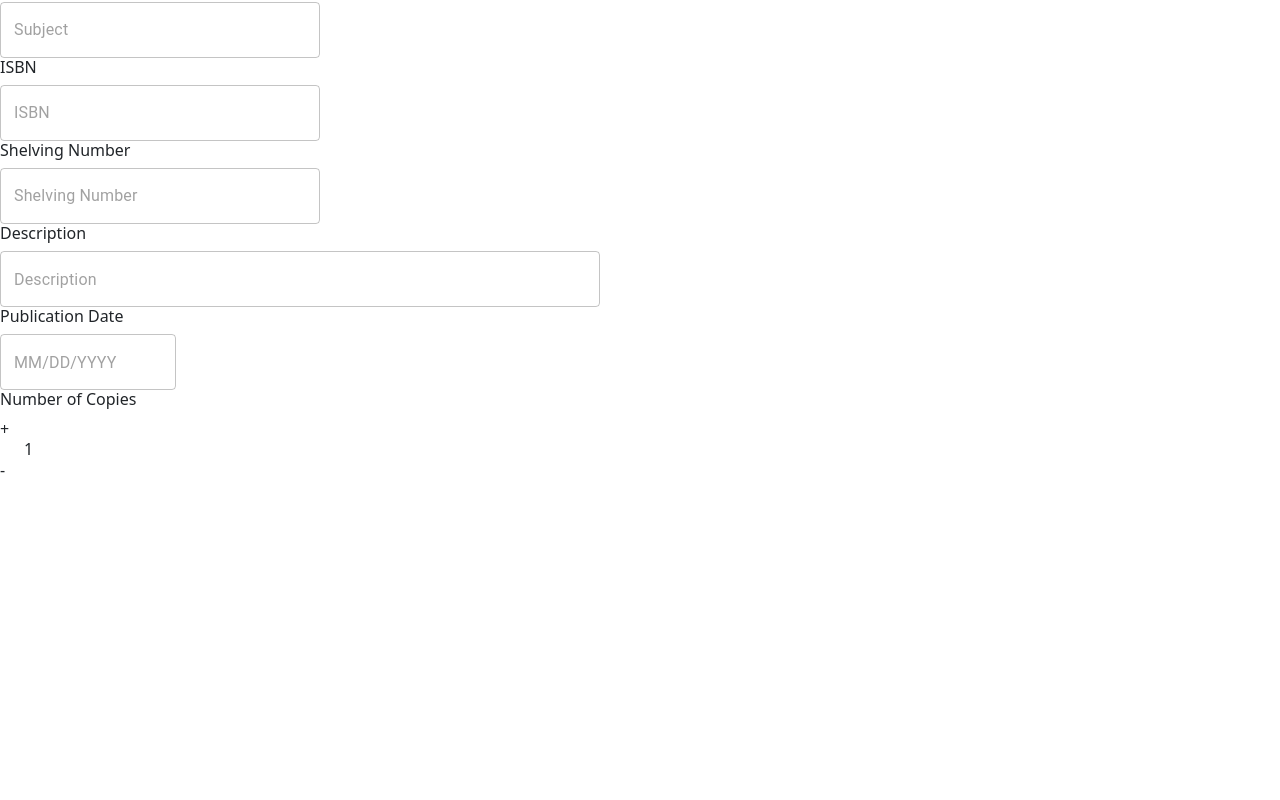
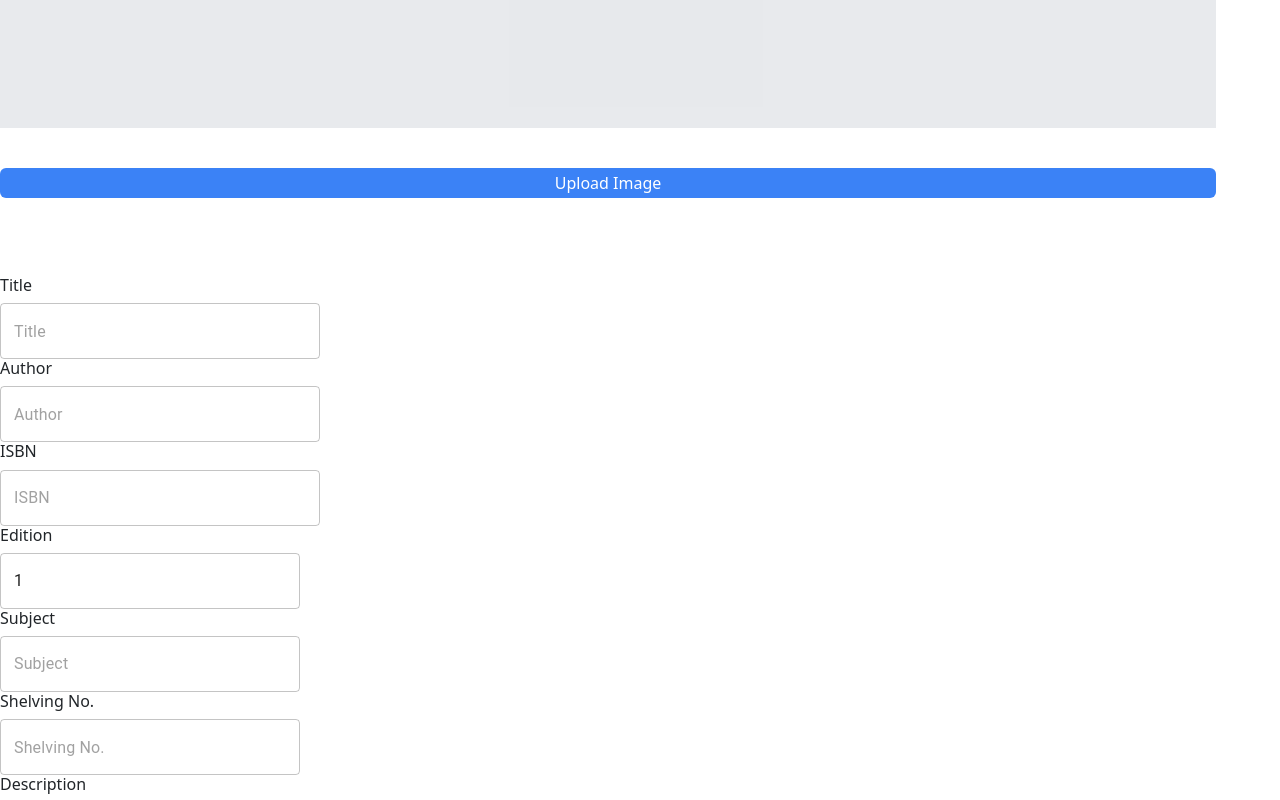
Before and after one commit to td1128/Library_Management_System, a React (Vite) app: page /admin/books/add in a window 1280 px wide. Shown: the part 910-1710 px from the top of the page. Before the commit the page ends 1391 px from the top, so only its background shows below. Built offline with nearby package versions, Linux system fonts and the light colour scheme.

Commit message:
Created DropdownSearch component

```diff
--- a/src/pages/admin/addbook/AddBook.css
+++ b/src/pages/admin/addbook/AddBook.css
@@ -1,9 +1,9 @@
 .inputfield {
-    @apply flex flex-col justify-center gap-2 pr-4
+    @apply flex flex-col gap-2 pr-4 h-fit
 }
 
 .image-upload {
-  @apply flex flex-col align-middle justify-between w-[95%] h-full max-h-[75vh];
+  @apply flex flex-col align-middle justify-between w-[95%] h-[70vh];
 }
 
 .image-upload .placeholder {
--- a/src/pages/admin/addbook/AddBook.jsx
+++ b/src/pages/admin/addbook/AddBook.jsx
@@ -7,9 +7,12 @@ import BookImageUpload from './BookImageUpload'
 import fileUpload from '/src/services/fileUpload'
 import InputTextField from './InputTextField'
 import DescriptionField from './DescriptionField'
+import DropdownSearch from './DropdownSearch'
+
 import addBook from '/src/services/addBook'
 
 import dayjs from 'dayjs'
+import { subjects, shelves } from './searchdata'
 import './AddBook.css'
 
 export const AddBook = () => {
@@ -22,50 +25,52 @@ export const AddBook = () => {
   const [bookCopies, setBookCopies] = useState(1)
   const [bookImage, setBookImage] = useState(null)
   const [shelvingNumber, setShelvingNumber] = useState('')
+  const [bookEdition, setBookEdition] = useState(1)
 
   const inputFields = [
     {
       title: 'Title',
       value: bookTitle,
       handleChange: (e) => setBookTitle(e.target.value),
+      maxWidth: '25vw',
     },
     {
       title: 'Author',
       value: bookAuthor,
       handleChange: (e) => setBookAuthor(e.target.value),
-    },
-    {
-      title: 'Subject',
-      value: bookSubject,
-      handleChange: (e) => setBookSubject(e.target.value),
+      maxWidth: '25vw',
     },
     {
       title: 'ISBN',
       value: bookISBN,
       handleChange: (e) => setBookISBN(e.target.value),
+      maxWidth: '25vw',
     },
     {
-      title: 'Shelving Number',
-      value: shelvingNumber,
-      handleChange: (e) => setShelvingNumber(e.target.value),
+      title: 'Edition',
+      value: bookEdition,
+      handleChange: (e) => setBookEdition(e.target.value),
+      maxWidth: '300px',
     },
   ]
 
-  const handleSubmit = async () => {
+  const handleSubmit = async (e) => {
+    e.preventDefault()
+
     if (!bookImage) return
     try {
       const url = await fileUpload({ file: bookImage })
 
       const req = {
-        shelving_no: shelvingNumber,
+        shelving_no: shelvingNumber.title,
         isbn: bookISBN,
         date_of_publication: dayjs(bookPublicationDate).format('DD-MM-YYYY'),
-        edition: 1,
+        edition: parseInt(bookEdition),
         no_of_copies: bookCopies,
         title: bookTitle,
         cover_img: url,
         author_name: bookAuthor,
-        sub_name: bookSubject,
+        sub_name: bookSubject.title,
         description: bookDescription,
       }
 
@@ -83,7 +88,7 @@ export const AddBook = () => {
   }
 
   return (
-    <div className="flex gap-10 md:gap-10 ml-10 mt-2">
+    <form className="flex gap-10 ml-10 mt-2 pb-4">
       <div className="w-1/2 max-w-96 flex flex-col h-full justify-between items-center">
         <BookImageUpload setImage={setBookImage} />
         <button
@@ -93,21 +98,39 @@ export const AddBook = () => {
           Add Book
         </button>
       </div>
-      <div className="w-full flex flex-col gap-4 mb-16">
+      <div className="w-full grid grid-cols-1 lg:grid-cols-2 gap-10 h-fit">
         {inputFields.map((field, index) => (
           <div key={index} className="inputfield">
             <InputTextField field={field} />
           </div>
         ))}
         <div className="inputfield">
+          <h1 className="text-md"> {`Subject`} </h1>
+          <DropdownSearch
+            title="Subject"
+            suggestions={subjects}
+            value={bookSubject}
+            setValue={setBookSubject}
+          />
+        </div>
+        <div className="inputfield">
+          <h1 className="text-md"> {`Shelving No.`} </h1>
+          <DropdownSearch
+            title="Shelving No."
+            suggestions={shelves}
+            value={shelvingNumber}
+            setValue={setShelvingNumber}
+          />
+        </div>
+        <div className="inputfield col-span-1 lg:col-span-2">
           <DescriptionField
             bookDescription={bookDescription}
             setBookDescription={setBookDescription}
           />
         </div>
-        <div className="flex gap-4 w-fit">
+        <div className="flex gap-10 w-fit">
           <div className="inputfield">
-            <h1 className="text-md my-auto"> {`Publication Date`} </h1>
+            <h1 className="text-md"> {`Publication Date`} </h1>
             <DatePicker
               sx={{ width: '11rem' }}
               value={bookPublicationDate}
@@ -119,7 +142,7 @@ export const AddBook = () => {
             />
           </div>
           <div className="inputfield">
-            <h2 className="text-md my-auto"> {`Number of Copies`} </h2>
+            <h2 className="text-md mb-2"> {`Number of Copies`} </h2>
             <CopyCounter
               bookCopies={bookCopies}
               setBookCopies={setBookCopies}
@@ -127,6 +150,6 @@ export const AddBook = () => {
           </div>
         </div>
       </div>
-    </div>
+    </form>
   )
 }
--- a/src/pages/admin/addbook/CopyCounter.jsx
+++ b/src/pages/admin/addbook/CopyCounter.jsx
@@ -2,7 +2,10 @@ const CopyCounter = ({ bookCopies, setBookCopies }) => {
   return (
     <div className="flex bg-red-100 w-fit">
       <button
-        onClick={() => setBookCopies(bookCopies + 1)}
+        onClick={(e) => {
+          e.preventDefault()
+          setBookCopies(bookCopies + 1)
+        }}
         className="w-8 text-gray-500 text-3xl ml-2"
       >
         {' '}
@@ -10,7 +13,10 @@ const CopyCounter = ({ bookCopies, setBookCopies }) => {
       </button>
       <h1 className="text-xl my-auto mx-4"> {bookCopies} </h1>
       <button
-        onClick={() => setBookCopies(((bookCopies>1) ? bookCopies - 1 : 1))}
+        onClick={(e) => {
+          e.preventDefault()
+          setBookCopies(bookCopies > 1 ? bookCopies - 1 : 1)
+        }}
         className="w-8 text-gray-500 text-3xl mr-2"
       >
         {' '}
--- a/src/pages/admin/addbook/DescriptionField.jsx
+++ b/src/pages/admin/addbook/DescriptionField.jsx
@@ -3,7 +3,7 @@ import { TextField } from '@mui/material'
 const DescriptionField = ({ bookDescription, setBookDescription }) => {
   return (
     <>
-      <h1 className="text-md my-auto"> Description </h1>
+      <h1 className="text-md"> Description </h1>
       <TextField
         id="outlined-basic"
         placeholder="Description"
--- /dev/null
+++ b/src/pages/admin/addbook/DropdownSearch.jsx
@@ -0,0 +1,71 @@
+import * as React from 'react';
+import TextField from '@mui/material/TextField';
+import Autocomplete, { createFilterOptions } from '@mui/material/Autocomplete';
+
+const filter = createFilterOptions();
+
+export default function DropdownSearch({ title, suggestions, value, setValue }) {
+  return (
+    <Autocomplete
+      value={value}
+      onChange={(event, newValue) => {
+        if (typeof newValue === 'string') {
+          setValue({
+            title: newValue,
+          });
+        } else if (newValue && newValue.inputValue) {
+          // Create a new value from the user input
+          setValue({
+            title: newValue.inputValue,
+          });
+        } else {
+          setValue(newValue);
+        }
+      }}
+      filterOptions={(options, params) => {
+        const filtered = filter(options, params);
+
+        const { inputValue } = params;
+        // Suggest the creation of a new value
+        const isExisting = options.some((option) => inputValue === option.title);
+        if (inputValue !== '' && !isExisting) {
+          filtered.push({
+            inputValue,
+            title: `Add "${inputValue}"`,
+          });
+        }
+
+        return filtered;
+      }}
+      selectOnFocus
+      clearOnBlur
+      handleHomeEndKeys
+      options={suggestions}
+      getOptionLabel={(option) => {
+        // Value selected with enter, right from the input
+        if (typeof option === 'string') {
+          return option;
+        }
+        // Add "xxx" option created dynamically
+        if (option.inputValue) {
+          return option.inputValue;
+        }
+        // Regular option
+        return option.title;
+      }}
+      renderOption={(props, option) => {
+        const { key, ...optionProps } = props;
+        return (
+          <li key={key} {...optionProps}>
+            {option.title}
+          </li>
+        );
+      }}
+      sx={{ width: 300 }}
+      freeSolo
+      renderInput={(params) => (
+        <TextField {...params} placeholder={title} />
+      )}
+    />
+  );
+}
--- a/src/pages/admin/addbook/InputTextField.jsx
+++ b/src/pages/admin/addbook/InputTextField.jsx
@@ -3,7 +3,7 @@ import { TextField } from '@mui/material'
 const InputTextField = ({ field }) => {
   return (
     <>
-      <h1 className="text-md my-auto"> {field.title} </h1>
+      <h1 className="text-md"> {field.title} </h1>
       <TextField
         id="outlined-basic"
         variant="outlined"
@@ -11,7 +11,7 @@ const InputTextField = ({ field }) => {
         placeholder={field.title}
         value={field.value}
         onChange={field.handleChange}
-        sx={{ maxWidth: '25vw' }}
+        sx={{ maxWidth: field.maxWidth }}
       />
     </>
   )
--- /dev/null
+++ b/src/pages/admin/addbook/searchdata.js
@@ -0,0 +1,26 @@
+export const subjects = [
+    { title: "Mathematics" },
+    { title: "Science" },
+    { title: "History" },
+    { title: "English" },
+    { title: "Art" },
+    { title: "Music" },
+    { title: "Physical Education" },
+    { title: "Computer Science" },
+    { title: "Geography" },
+    { title: "Economics" },
+    { title: "Business" },
+    { title: "Psychology" },
+]
+
+export const shelves = [
+    { title: "sh-0-6" },
+    { title: "sh-7-12" },
+    { title: "sh-13-18" },
+    { title: "sh-19-24" },
+    { title: "sh-25-30" },
+    { title: "sh-31-36" },
+    { title: "sh-37-42" },
+    { title: "sh-43-48" },
+    { title: "sh-49-54" },
+]
--- a/src/routes/Layout.jsx
+++ b/src/routes/Layout.jsx
@@ -7,7 +7,7 @@ const Layout = ({ rootPath, navItems }) => {
   return (
     <div className="flex flex-grow w-full">
       <Navbar rootPath={rootPath} navItems={navItems} />
-      <div className="flex flex-col w-full h-screen">
+      <div className="flex flex-col w-full">
         <div className="flex justify-between px-2">
           <MuiBreadcrumbs />
           <ProfileMenu />
```
